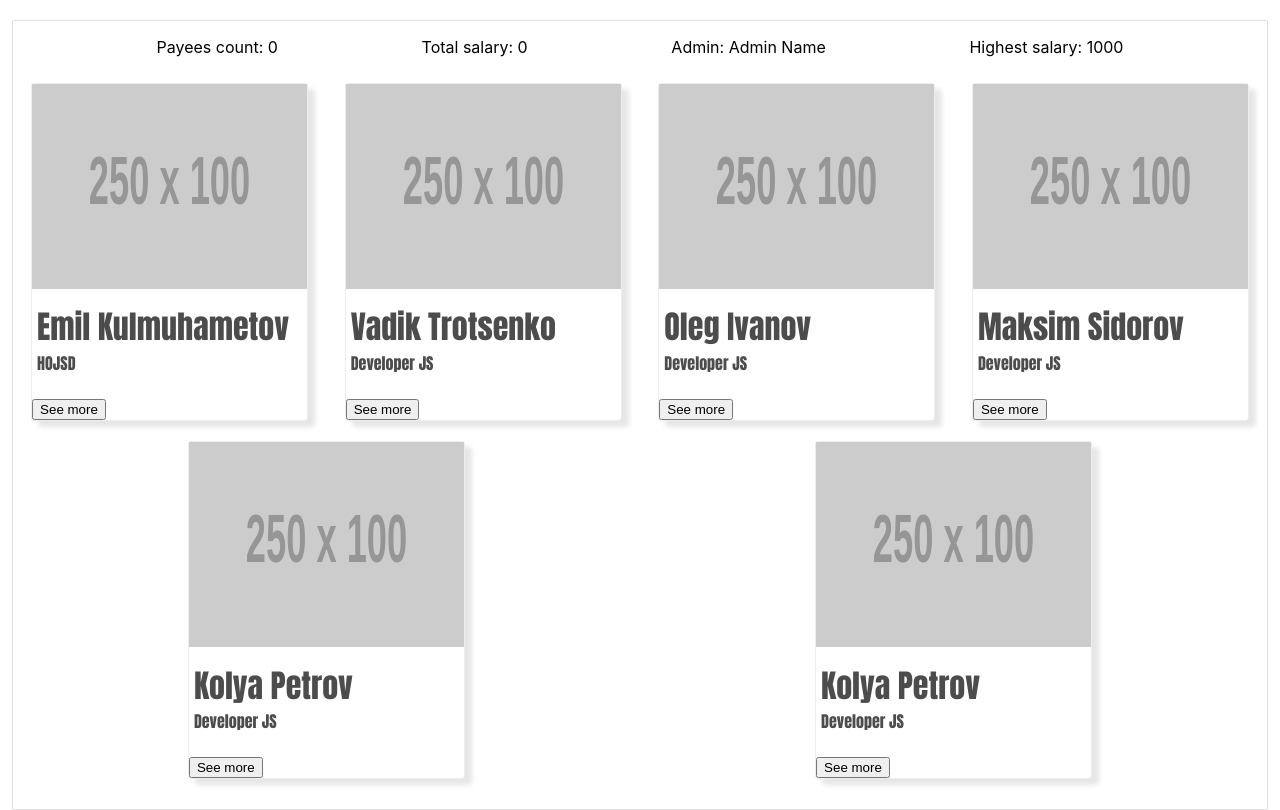
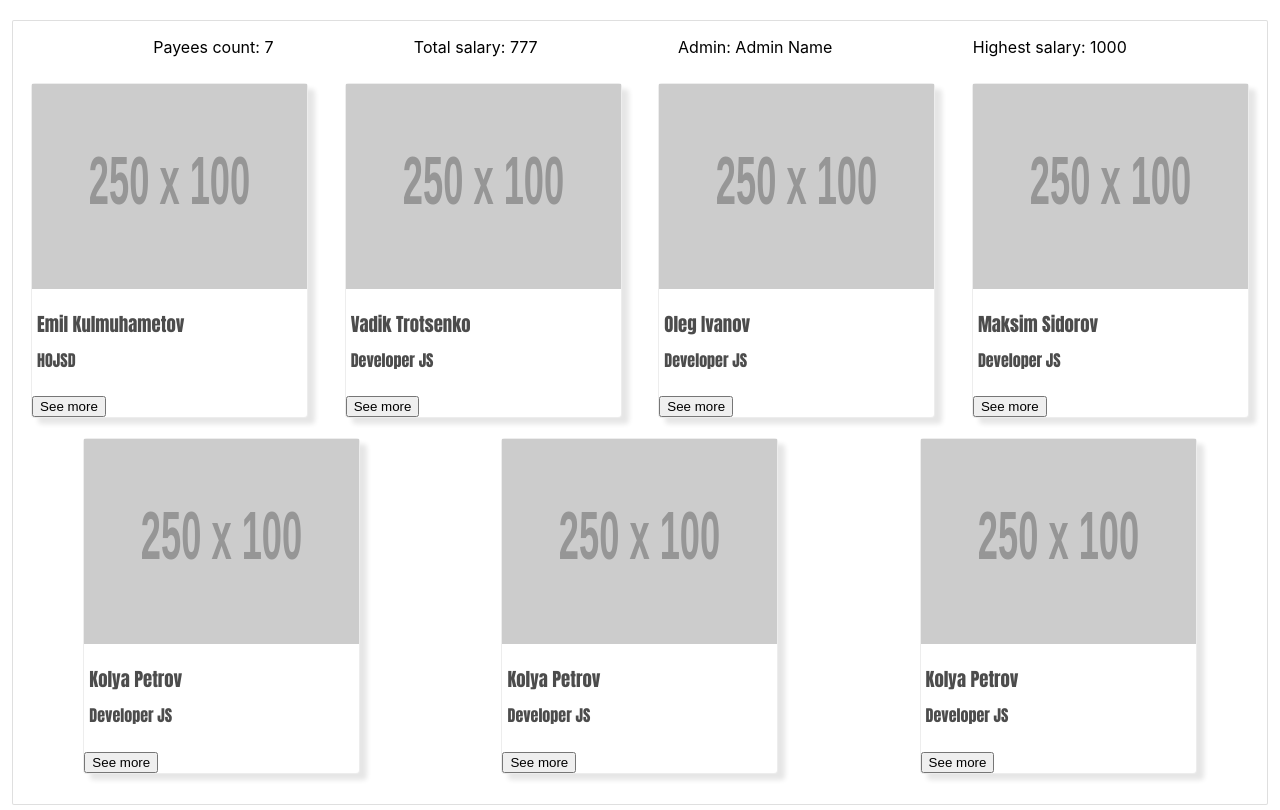
Before and after one commit to emiljj/vadim-react-js-payroll, a React (Create React App) app: page / in a window 1280 px wide. Built offline with nearby package versions, Linux system fonts and the light colour scheme.

Commit message:
added task

```diff
--- a/src/App.tsx
+++ b/src/App.tsx
@@ -1,10 +1,10 @@
 import React from 'react';
-import PayeeContainer from './containers/PayeeContainer/payee.container';
+import PayeesContainer from './containers/PayeesContainer/payees.container';
 
 const App: React.FC = () => {
   return (
     <div className="app">
-      <PayeeContainer />
+      <PayeesContainer />
     </div>
   );
 }
--- a/src/composed-components/payee/PayeeCard/payee-card.component.tsx
+++ b/src/composed-components/payee/PayeeCard/payee-card.component.tsx
@@ -5,6 +5,9 @@ import './payee-card.style.css';
 
 interface IPayeeCardProps {
   payee: IPayee;
+  isOpened: boolean;
+  handleSeeMoreBtnClick: () => void;
+  handleSeeLessBtnClick: () => void;
 }
 
 const getRolesList = (payee: IPayee): string => {
@@ -14,15 +17,7 @@ const getRolesList = (payee: IPayee): string => {
 }
 
 const PayeeCard = (props: IPayeeCardProps) => {
-  const { payee } = props;
-  const [seeMore, setSeeMore] = React.useState(false);
-  const onSeeMoreButtonClick = () => {
-    setSeeMore(true)
-  };
-
-  const onSeeLessButtonClick = () => {
-    setSeeMore(false);
-  };
+  const { payee, isOpened, handleSeeMoreBtnClick, handleSeeLessBtnClick } = props;
 
   return (
     <div className="payee-card">
@@ -31,14 +26,14 @@ const PayeeCard = (props: IPayeeCardProps) => {
       />
       <div className="payee-card__title">
         <div className="name__title">
-          <h1>{`${payee.firstName} ${payee.lastName}`}</h1>
+          <h3>{`${payee.firstName} ${payee.lastName}`}</h3>
           <div className="job-status__title">
             <h4>{payee.jobTitle}</h4>
           </div>
         </div>
       </div>
-      {!seeMore && <button onClick={onSeeMoreButtonClick}>See more</button>}
-      {seeMore &&
+      {!isOpened && <button onClick={handleSeeMoreBtnClick}>See more</button>}
+      {isOpened &&
         <div className="payee-card__information-content">
           <p><strong>First Name: </strong>{payee.firstName}</p>
           <p><strong>Last Name:</strong>{payee.lastName}</p>
@@ -52,7 +47,7 @@ const PayeeCard = (props: IPayeeCardProps) => {
           <p><strong>WithHoldingTax:</strong>{payee.withHoldingTax}</p>
           <p><strong>Salary:</strong>{payee.salary}</p>
           <p><strong>CardNumber:</strong>{payee.cardNumber}</p>
-          <button onClick={onSeeLessButtonClick}>See less</button>
+          <button onClick={handleSeeLessBtnClick}>See less</button>
         </div>
       }
     </div>
--- a/src/containers/PayeeContainer/payee.container.tsx
+++ /dev/null
@@ -1,53 +0,0 @@
-import React from 'react'
-import { IPayee } from '../../core/payee/payee.types'
-import { testData } from './test.data';
-import PayeeCard from '../../composed-components/payee/PayeeCard/payee-card.component';
-
-import './payee.container.style.css';
-
-interface IPayeeContainerProps {}
-
-interface IPayeeContainerState {
-  payees: IPayee[]
-}
-
-class PayeeContainer extends React.Component<IPayeeContainerProps, IPayeeContainerState> {
-  state = {
-    payees: testData,
-    activeId: null
-  }
-
-  calculatePayeesTotalSalary = () => {}
-
-  findUserByRole = () => {}
-
-  findHighestSalary = () => {}
-
-  render() {
-    return (
-      <div className="payee-container">
-        <div className="payee-container__header">
-          <div>
-            <p>Payees count: {0} </p>
-          </div>
-          <div>
-            <p>Total salary: {0} </p>
-          </div>
-          <div>
-            <p>Admin: {'Admin Name'}</p>
-          </div>
-          <div>
-            <p>Highest salary: {1000}</p>
-          </div>
-        </div>
-        <div className="payee-container__payees-list">
-        {this.state.payees.map((payee: IPayee) => {
-          return <PayeeCard key={payee.id} payee={payee} />
-        })}
-        </div>
-      </div>
-    );
-  }
-}
-
-export default PayeeContainer;
--- /dev/null
+++ b/src/containers/PayeesContainer/payees.container.tsx
@@ -0,0 +1,74 @@
+import React from 'react'
+import { IPayee } from '../../core/payee/payee.types'
+import { testData } from './test.data';
+import PayeeCard from '../../composed-components/payee/PayeeCard/payee-card.component';
+
+import './payees.container.style.css';
+
+interface IPayeeContainerProps {}
+
+interface IPayeeContainerState {
+  payees: IPayee[];
+  activeId: number | null;
+}
+
+class PayeesContainer extends React.Component<IPayeeContainerProps, IPayeeContainerState> {
+  state = {
+    payees: testData,
+    activeId: null,
+  }
+
+  calculatePayeesTotalSalary = (): number => {
+    const { payees } = this.state;
+    return 777;
+  }
+
+  getUsersAdminsListNames = (): string => {
+    return 'Emil, Valera';
+  }
+
+  findHighestSalary = (): number => {
+    return 10000
+  }
+
+  setOpenedId = (id: number | null): void => {
+    this.setState({ activeId: id });
+  }
+
+  render() {
+    const { activeId, payees } = this.state;
+    return (
+      <div className="payee-container">
+        <div className="payee-container__header">
+          <div>
+            <p>Payees count: {payees.length} </p>
+          </div>
+          <div>
+            <p>Total salary: {this.calculatePayeesTotalSalary()} </p>
+          </div>
+          <div>
+            <p>Admin: {'Admin Name'}</p>
+          </div>
+          <div>
+            <p>Highest salary: {1000}</p>
+          </div>
+        </div>
+        <div className="payee-container__payees-list">
+        {payees.map((payee: IPayee) => {
+          const isOpened: boolean = activeId === payee.id;
+          return (
+            <PayeeCard
+              payee={payee}
+              key={payee.id}
+              isOpened={isOpened}
+              handleSeeMoreBtnClick={() => this.setOpenedId(payee.id)}
+              handleSeeLessBtnClick={() => this.setOpenedId(null)}
+            />)
+        })}
+        </div>
+      </div>
+    );
+  }
+}
+
+export default PayeesContainer;
--- a/src/containers/PayeeContainer/test.data.ts
+++ b/src/containers/PayeesContainer/test.data.ts
@@ -59,7 +59,7 @@ export const testData = [
     emailAddress:'https://mail.google.com/',
     address: 'Svobody 11',
     age: 22,
-    role: ['USER', 'ADMIN'],
+    role: ['USER'],
     withHoldingTax: 0.5,
     salary: 400,
     country: 'UA',
@@ -76,7 +76,7 @@ export const testData = [
     emailAddress:'https://mail.google.com/',
     address: 'Svobody 11',
     age: 22,
-    role: ['USER', 'ADMIN'],
+    role: ['USER'],
     withHoldingTax: 0.5,
     salary: 400,
     country: 'UA',
@@ -93,7 +93,24 @@ export const testData = [
     emailAddress:'https://mail.google.com/',
     address: 'Svobody 11',
     age: 22,
-    role: ['USER', 'ADMIN'],
+    role: ['USER'],
+    withHoldingTax: 0.5,
+    salary: 400,
+    country: 'UA',
+    city: 'Rubezhnoe',
+    socialProfileLink: 'https://vk.com/vadiktrocenko',
+    cardNumber: 1232123412447722,
+  },
+  {
+    id: 55343432132132321321321312,
+    firstName: 'Kolya',
+    lastName: 'Petrov',
+    jobTitle: 'Developer JS',
+    email: 'trocenkovadik@gmail.com',
+    emailAddress:'https://mail.google.com/',
+    address: 'Svobody 11',
+    age: 22,
+    role: ['USER'],
     withHoldingTax: 0.5,
     salary: 400,
     country: 'UA',
```
Also changed, not shown: src/containers/PayeesContainer/payees.container.style.css (renamed from src/containers/PayeeContainer/payee.container.style.css).
